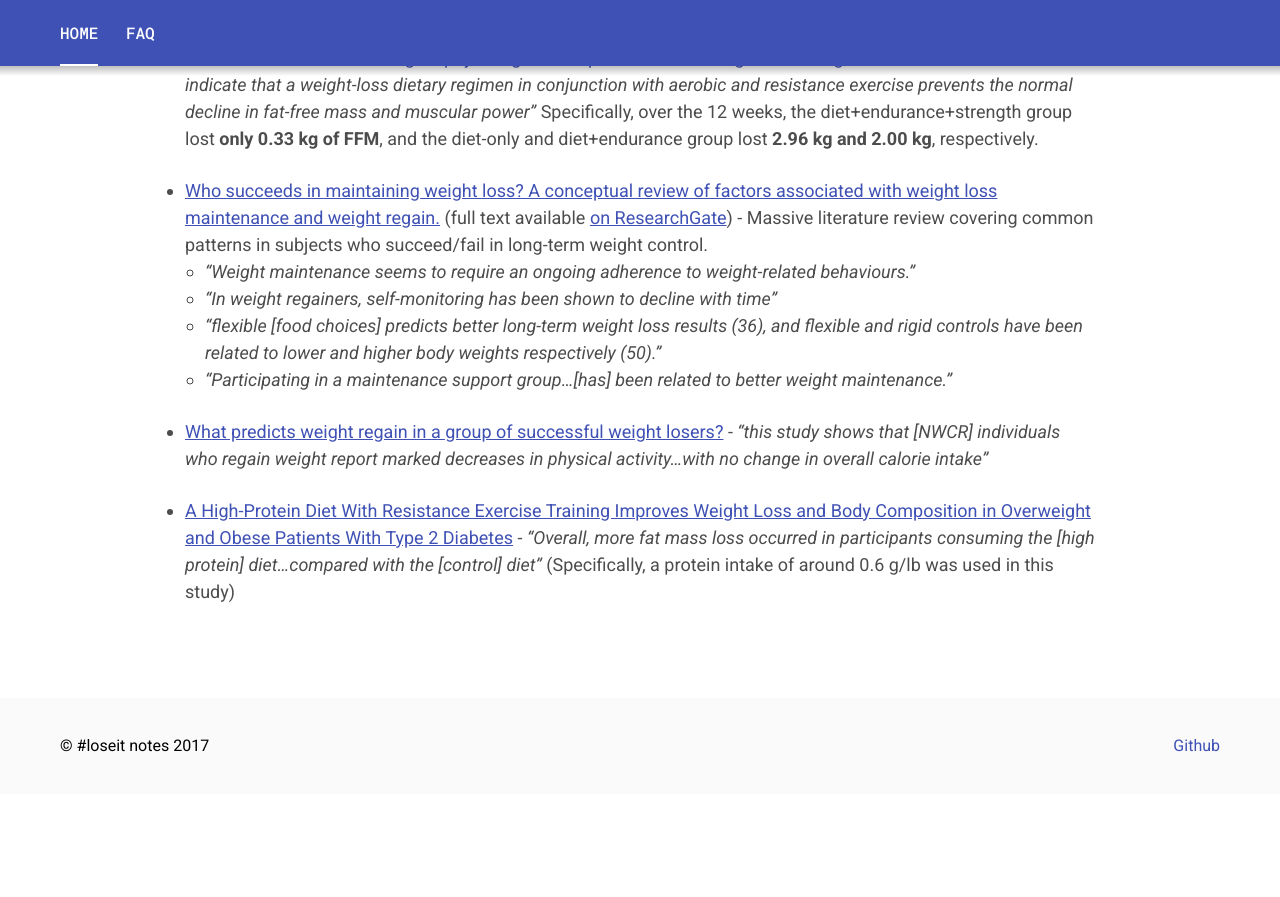
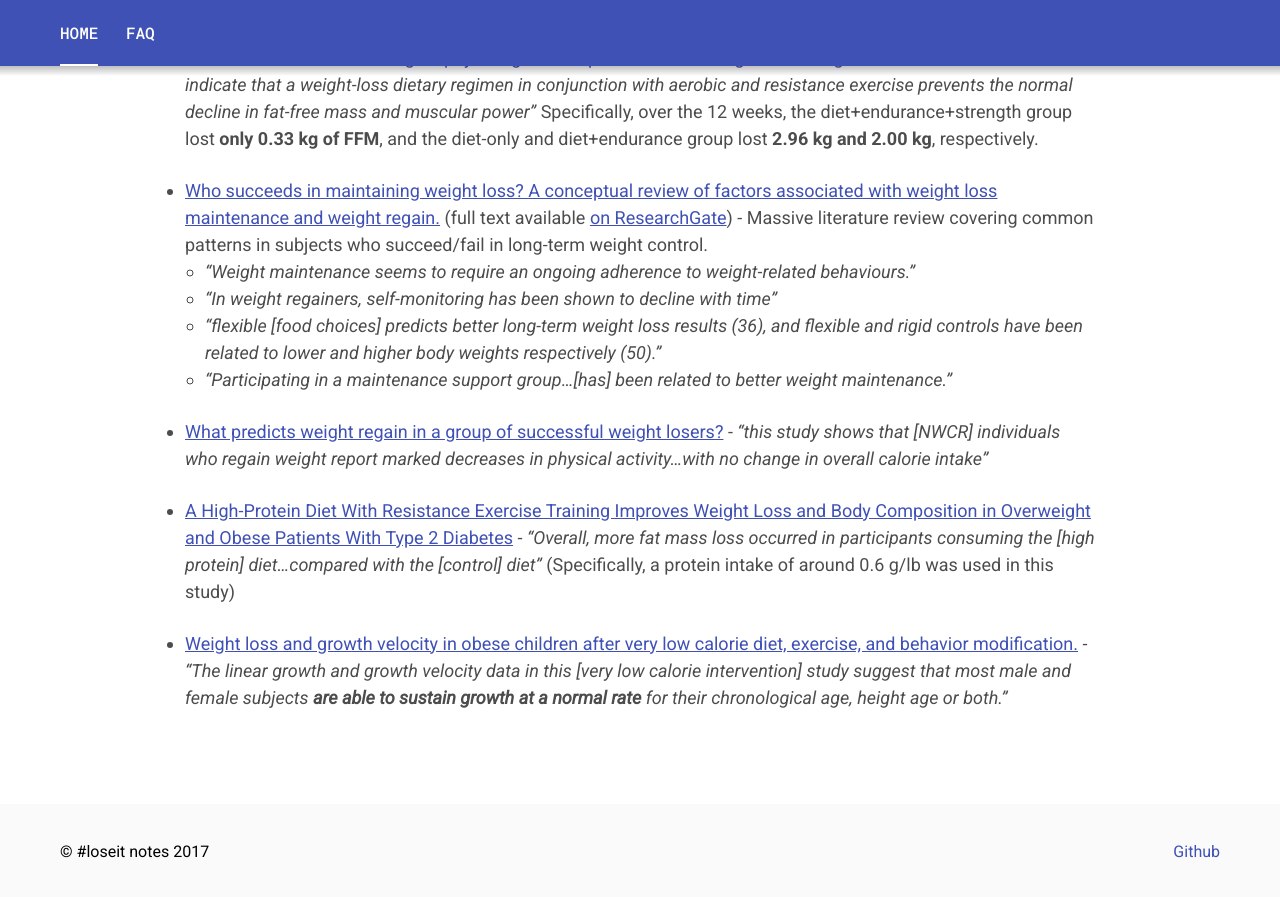
Before and after one commit to loseitIRC/loseitdocs, a Jekyll site: the page built from index.md, in a window 1280 px wide and 900 px high, scrolled down 3205 px. Shown: the top 897 px of the window. Built offline with Jekyll 4.4.1, drawn with Linux system fonts in a browser that asks for light colours; before the commit the page ends 3999 px from its top, so only the background shows below that.

Commit message:
Add reference to growth effect of deficit in kids

```diff
--- a/index.md
+++ b/index.md
@@ -78,3 +78,5 @@ Want to contribute?  [Fork this site on GitHub](https://github.com/loseitIRC/los
 * [What predicts weight regain in a group of successful weight losers?](https://www.ncbi.nlm.nih.gov/pubmed/10224727) - *"this study shows that [NWCR] individuals who regain weight report marked decreases in physical activity...with no change in overall calorie intake"*
 
 * [A High-Protein Diet With Resistance Exercise Training Improves Weight Loss and Body Composition in Overweight and Obese Patients With Type 2 Diabetes](https://www.ncbi.nlm.nih.gov/pmc/articles/PMC2858200/) - *"Overall, more fat mass loss occurred in participants consuming the [high protein] diet...compared with the [control] diet"* (Specifically, a protein intake of around 0.6 g/lb was used in this study)
+
+* [Weight loss and growth velocity in obese children after very low calorie diet, exercise, and behavior modification.](https://www.ncbi.nlm.nih.gov/pubmed/11071081) - *"The linear growth and growth velocity data in this [very low calorie intervention] study suggest that most male and female subjects **are able to sustain growth at a normal rate** for their chronological age, height age or both."*
```
